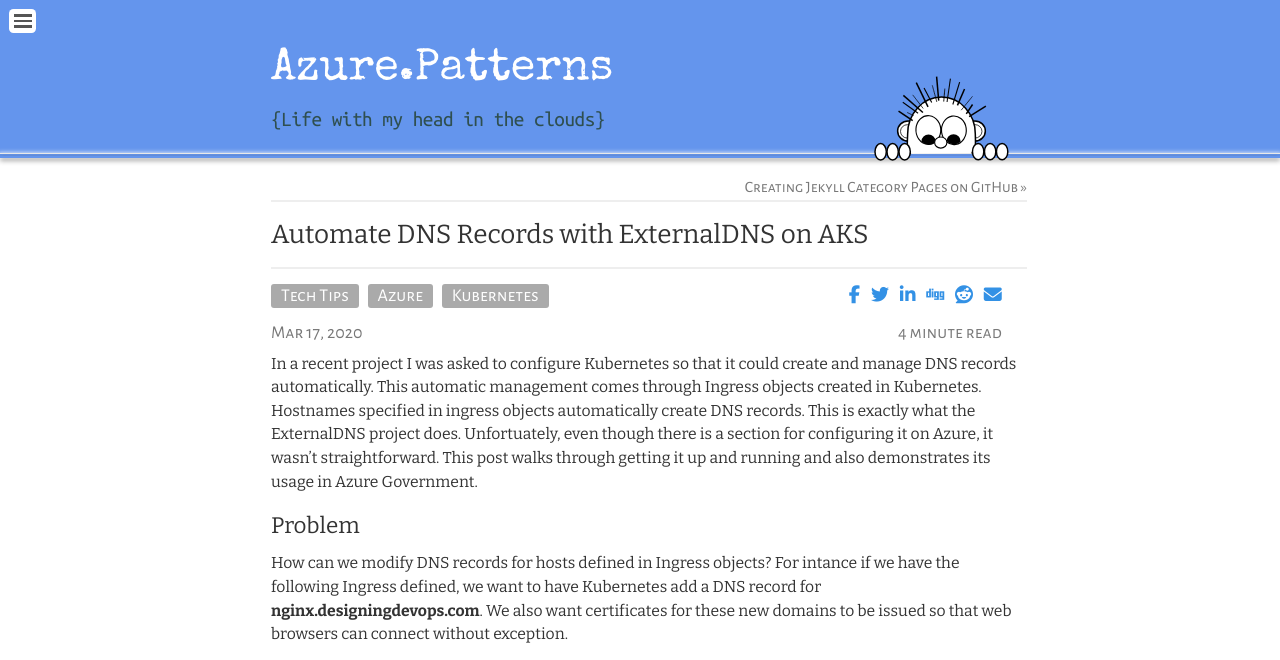
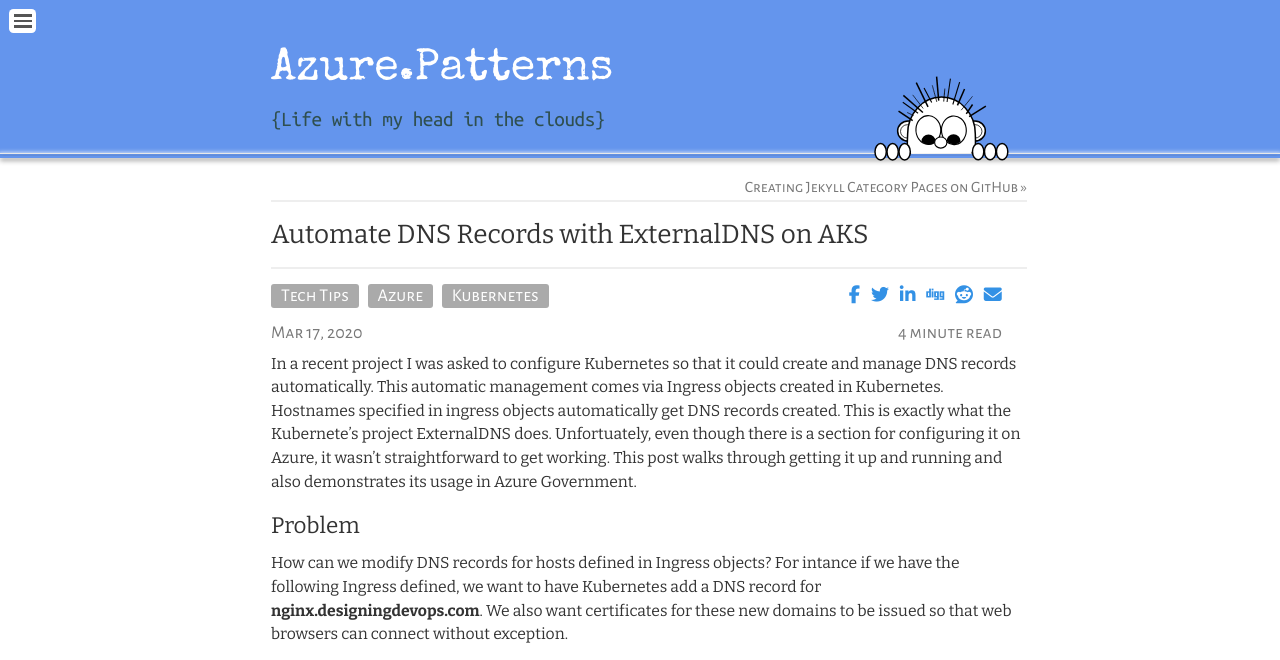
Before and after one commit to brentmcconnell/brentmcconnell.github.io, a Jekyll site: the page built from _posts/2020-03-17-aks-external-dns.md, in a window 1280 px wide and 900 px high, cut to the strip 0-660 px from the top of the window. Built offline with Jekyll 4.4.1, drawn with Linux system fonts in a browser that asks for light colours; nearby versions of some CDN libraries.

Commit message:
mods to post

```diff
--- a/_posts/2020-03-17-aks-external-dns.md
+++ b/_posts/2020-03-17-aks-external-dns.md
@@ -13,12 +13,12 @@
 ---
 
 In a recent project I was asked to configure Kubernetes so that it could create
-and manage DNS records automatically. This automatic management comes through
+and manage DNS records automatically. This automatic management comes via
 Ingress objects created in Kubernetes. Hostnames specified in ingress objects
-automatically create DNS records. This is exactly what the ExternalDNS project
-does. Unfortuately, even though there is a section for configuring it on Azure,
-it wasn't straightforward. This post walks through getting it up and running and
-also demonstrates its usage in Azure Government.
+automatically get DNS records created. This is exactly what the Kubernete's
+project ExternalDNS does. Unfortuately, even though there is a section for
+configuring it on Azure, it wasn't straightforward to get working. This post walks through
+getting it up and running and also demonstrates its usage in Azure Government.
 
 ## Problem
 
```
